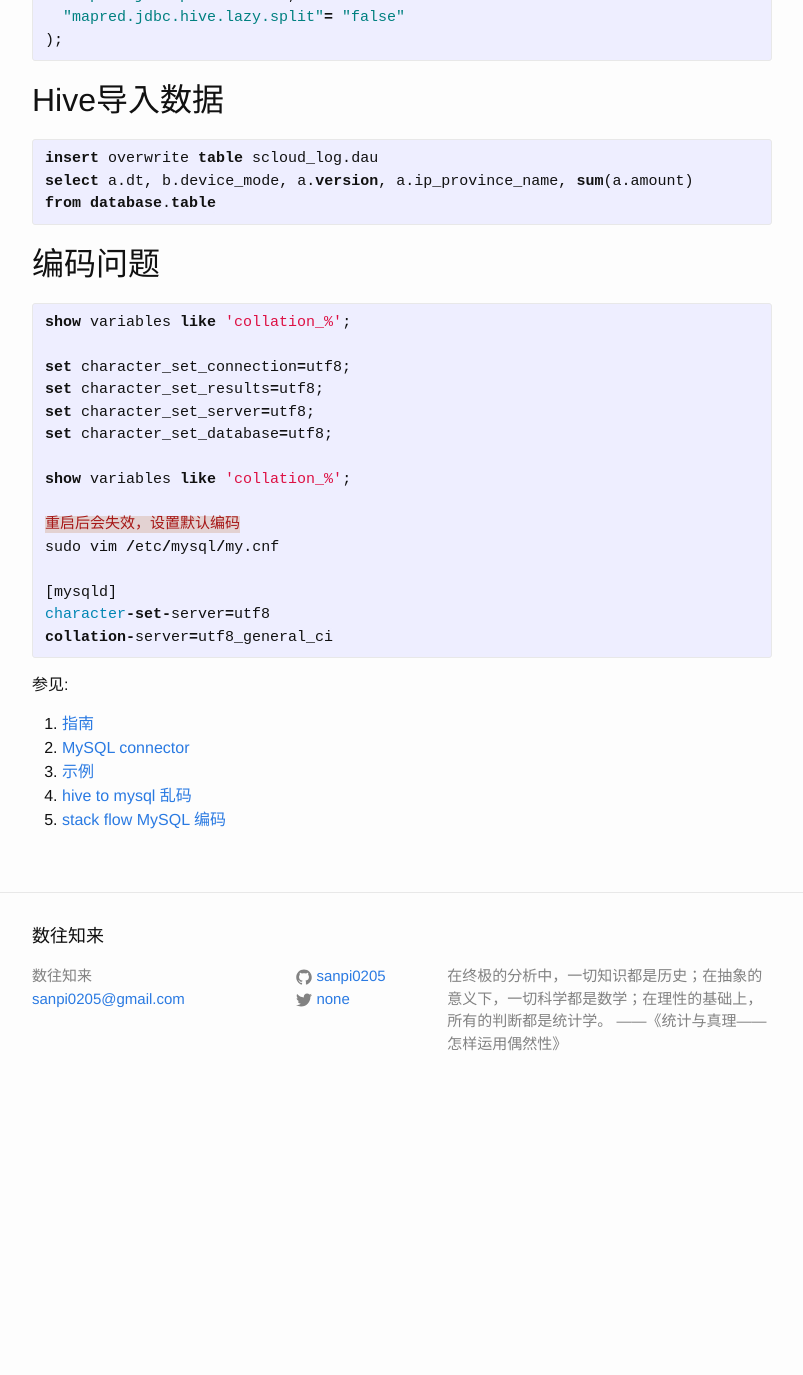
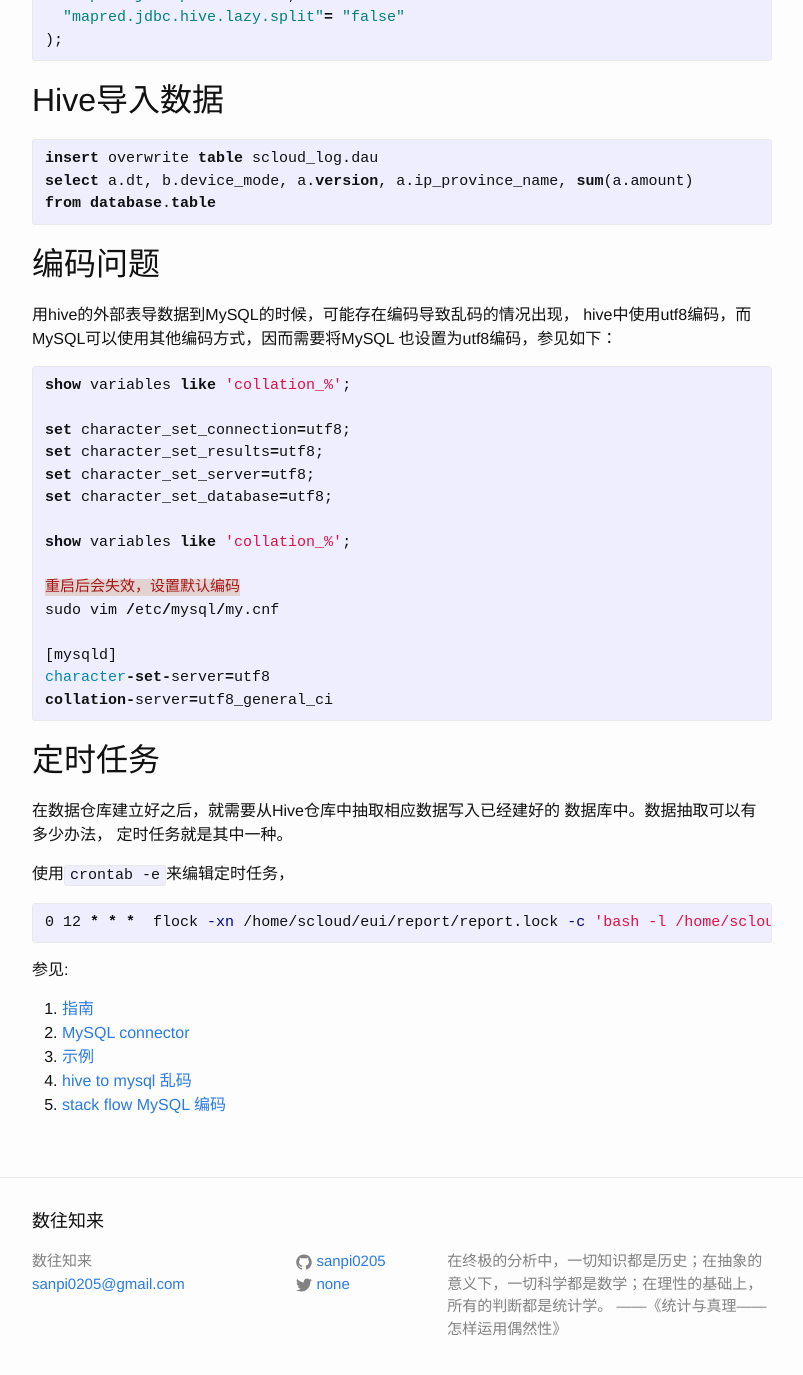
Before and after one commit to sanpi0205/sanpi0205.github.io, a Jekyll site: the page built from _posts/2016-09-04-hive_externa_table_mysql.markdown, in a window 1280 px wide and 1400 px high, scrolled down 1117 px. Shown: the top 1375 px of the window, without its empty margins (238-1041 px from the left). Built offline with Jekyll 4.4.1, drawn with Linux system fonts in a browser that asks for light colours; before the commit the page ends 2232 px from its top, so only the background shows below that.

Commit message:
增加定时任务

```diff
--- a/_posts/2016-09-04-hive_externa_table_mysql.markdown
+++ b/_posts/2016-09-04-hive_externa_table_mysql.markdown
@@ -60,6 +60,11 @@ from database.table
 
 
 ## 编码问题
+
+用hive的外部表导数据到MySQL的时候，可能存在编码导致乱码的情况出现，
+hive中使用utf8编码，而MySQL可以使用其他编码方式，因而需要将MySQL
+也设置为utf8编码，参见如下：
+
 {% highlight sql %}
 show variables like 'collation_%';
 
@@ -79,6 +84,17 @@ collation-server=utf8_general_ci
 
 {% endhighlight %}
 
+
+## 定时任务
+在数据仓库建立好之后，就需要从Hive仓库中抽取相应数据写入已经建好的
+数据库中。数据抽取可以有多少办法， 定时任务就是其中一种。
+
+使用`crontab -e`来编辑定时任务，
+{% highlight bash %}
+0 12 * * *  flock -xn /home/scloud/eui/report/report.lock -c 'bash -l /home/scloud/eui/data_support/daily_report/dau_yesterday.sh > /home/scloud/eui/data_support/daily_report/log.log 2>&1'
+{% endhighlight %}
+
+
 参见:
 
 1. [指南][mannul]
```
